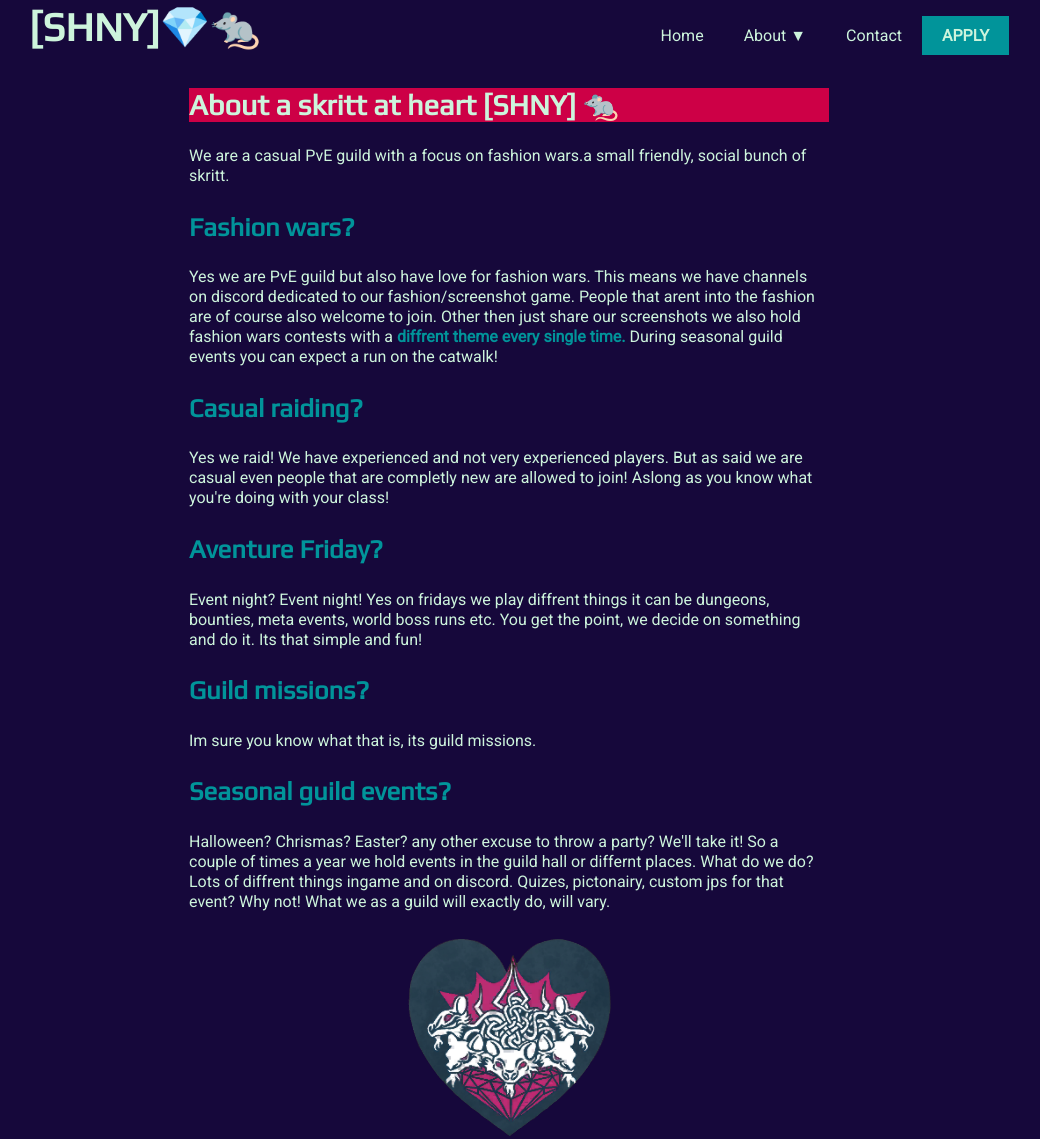
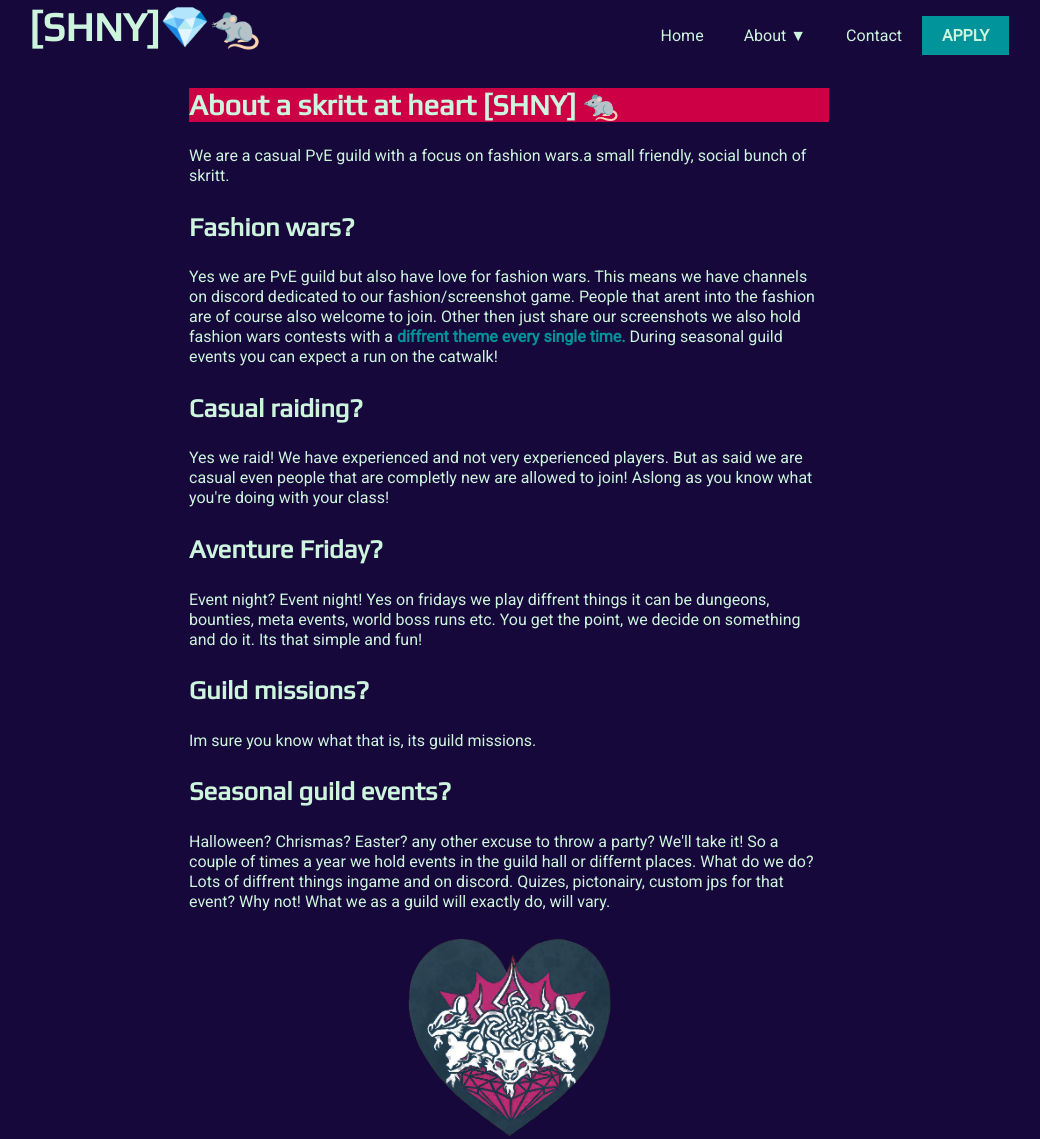
Before and after one commit to KimberlyVdB/SHNY-Jekyll-Website, a Jekyll site: the page built from guildinfo.html, in a window 1280 px wide and 1139 px high. Shown: the whole window, without its empty margins (131-1171 px from the left). Built offline with Jekyll 4.4.1, drawn with Linux system fonts in a browser that asks for light colours; nearby versions of some CDN libraries; a script that is not in the unit is left out.

Commit message:
changed color h3/4

```diff
--- a/_sass/_styles.scss
+++ b/_sass/_styles.scss
@@ -35,7 +35,7 @@ main {
   h3, h4 {
     font-size: 1.6em;
     font-family: 'Play', sans-serif;
-    color: $tertiary-color;
+    color: $secondary-color;
   }
 
   a {
@@ -71,6 +71,7 @@ p{
 
   .titles {
     background: $quaternary-color;
+    color: $secondary-color;
   }
 
   .aboutPage {
```
